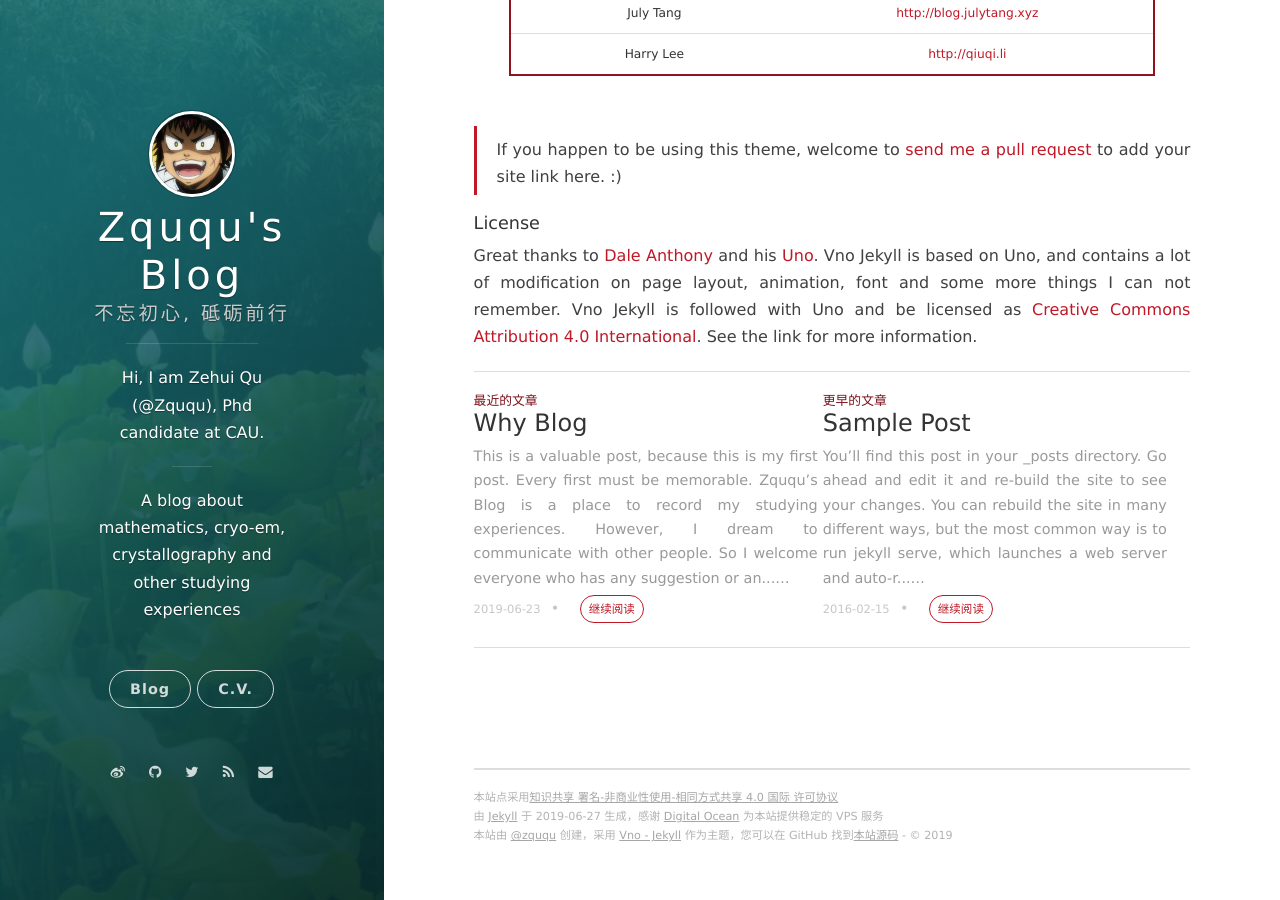
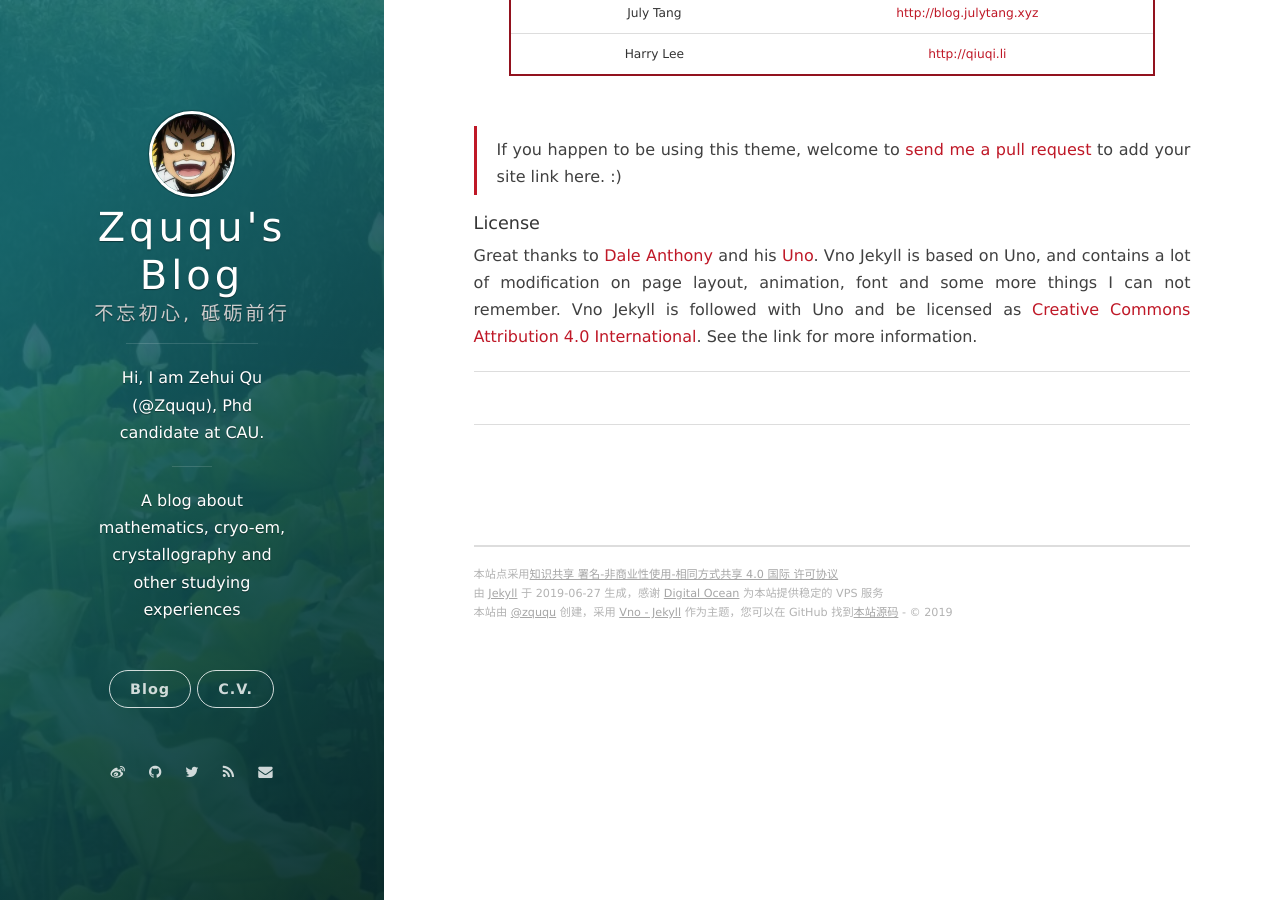
Before and after one commit to onevcat/vno-jekyll, a Jekyll site: the page built from posts_sample/2016-02-16-hello-world-vno.markdown, in a window 1280 px wide and 900 px high, scrolled down 941 px. Built offline with Jekyll 4.4.1, drawn with Linux system fonts in a browser that asks for light colours; nearby versions of some CDN libraries; comment, search, counter and statistics services are not loaded.

Commit message:
delete the sample posts

```diff
--- a/_posts/2019-06-26-basic-op-vim.markdown
+++ b/_posts/2019-06-26-basic-op-vim.markdown
@@ -6,7 +6,7 @@
 
 #### Where I got to know vim
 
-When I am searching videos at Bilibili, I found an upper, 'TheCW', showed a very nice video to introduce how to use the vim [the link](http://www.bilibili.com/video/av55498503?from=search&seid=9399177761934796555).
+When I am searching videos at Bilibili, I found an upper, 'TheCW', showed a very nice video to introduce how to use the vim ( [the link](http://www.bilibili.com/video/av55498503?from=search&seid=9399177761934796555). )
 
 #### The advantage of vim
 
@@ -59,4 +59,4 @@
 
 If you are not a freshbird like me, I share a configuration of mine, and you can configurate yourself immediately.
 
-> [zququ-configuration](https://github.com/zququ/vim-configuration)
+> [My vim configuration (vimrc)](https://github.com/zququ/vim-configuration)
```
Also changed, not shown: posts_sample/2016-02-15-sample-post.markdown (renamed from _posts/2016-02-15-sample-post.markdown), posts_sample/2016-02-16-hello-world-vno.markdown (renamed from _posts/2016-02-16-hello-world-vno.markdown).
